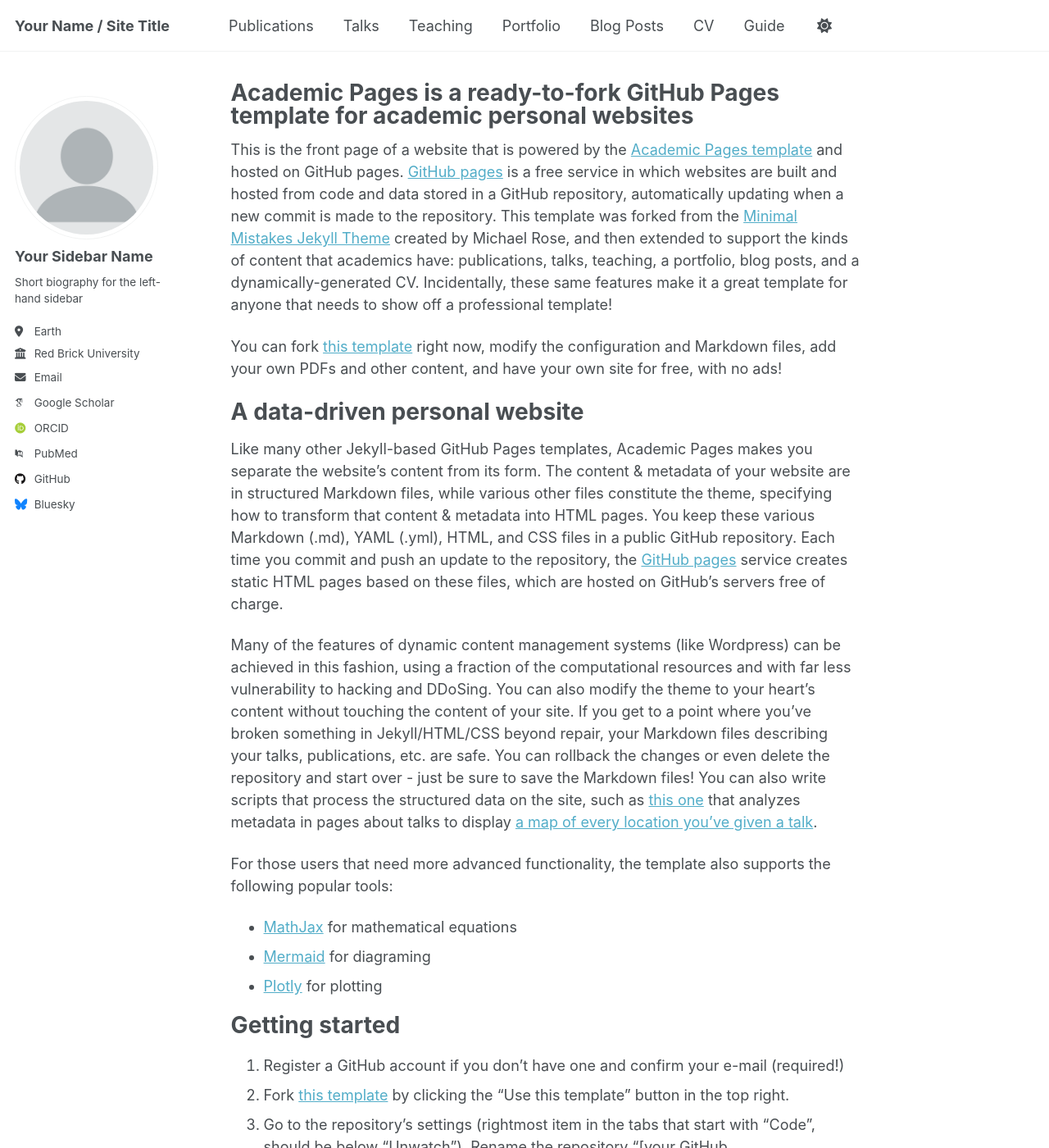
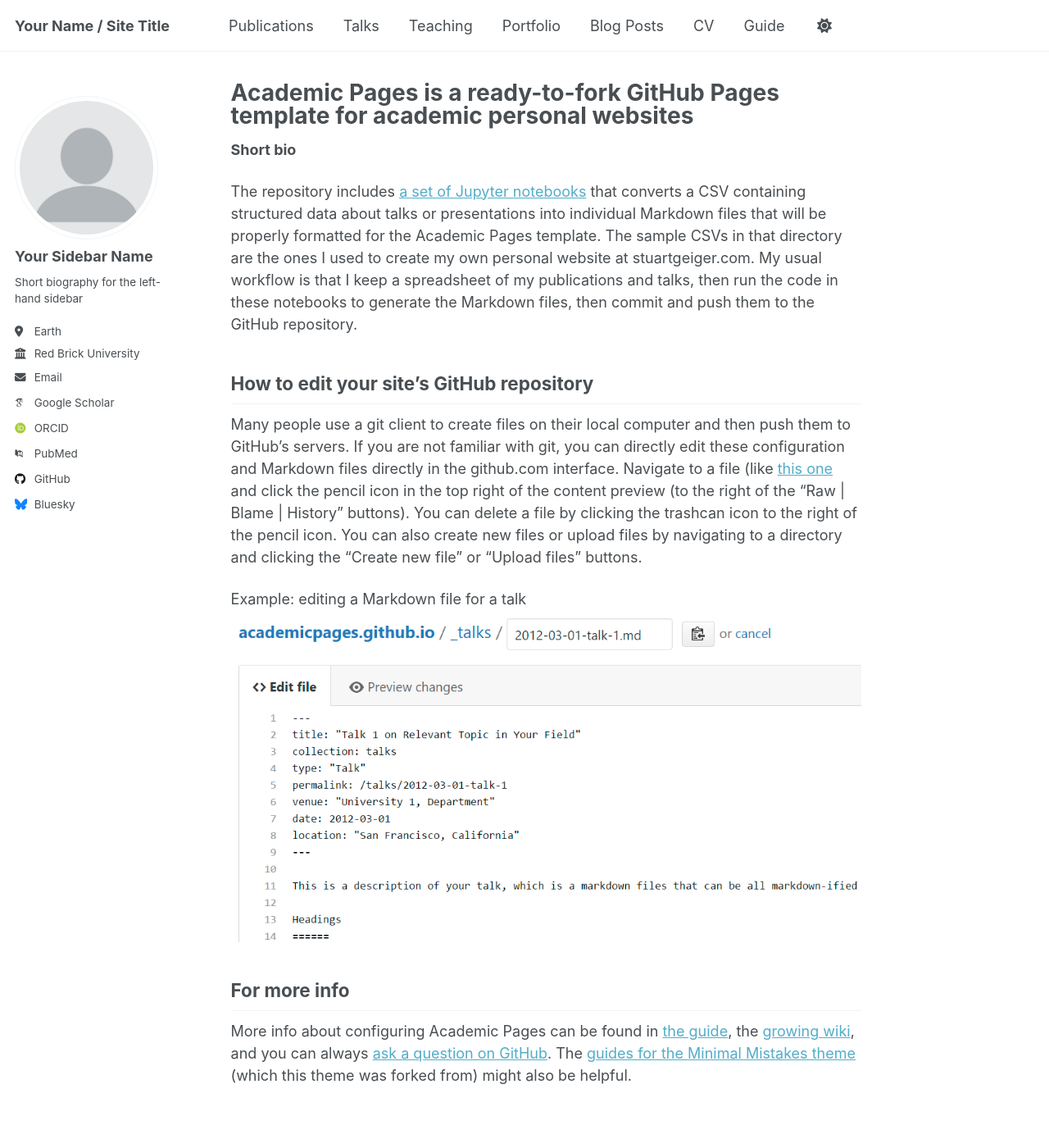
Before and after one commit to liweiw5255/liweiw5255.github.io, a Jekyll site: the page built from _pages/about.md, in a window 1280 px wide and 1400 px high. Shown: the whole window at 82% size. Built offline with Jekyll 4.4.1, drawn with Linux system fonts in a browser that asks for light colours; some web fonts are replaced; a script that is not in the unit is left out; some of the changed text lies outside the part shown.

Commit message:
Update about.md

```diff
--- a/_pages/about.md
+++ b/_pages/about.md
@@ -7,39 +7,7 @@ redirect_from:
   - /about.html
 ---
 
-This is the front page of a website that is powered by the [Academic Pages template](https://github.com/academicpages/academicpages.github.io) and hosted on GitHub pages. [GitHub pages](https://pages.github.com) is a free service in which websites are built and hosted from code and data stored in a GitHub repository, automatically updating when a new commit is made to the repository. This template was forked from the [Minimal Mistakes Jekyll Theme](https://mmistakes.github.io/minimal-mistakes/) created by Michael Rose, and then extended to support the kinds of content that academics have: publications, talks, teaching, a portfolio, blog posts, and a dynamically-generated CV. Incidentally, these same features make it a great template for anyone that needs to show off a professional template!
-
- You can fork [this template](https://github.com/academicpages/academicpages.github.io) right now, modify the configuration and Markdown files, add your own PDFs and other content, and have your own site for free, with no ads!
-
-A data-driven personal website
-======
-Like many other Jekyll-based GitHub Pages templates, Academic Pages makes you separate the website's content from its form. The content & metadata of your website are in structured Markdown files, while various other files constitute the theme, specifying how to transform that content & metadata into HTML pages. You keep these various Markdown (.md), YAML (.yml), HTML, and CSS files in a public GitHub repository. Each time you commit and push an update to the repository, the [GitHub pages](https://pages.github.com/) service creates static HTML pages based on these files, which are hosted on GitHub's servers free of charge.
-
-Many of the features of dynamic content management systems (like Wordpress) can be achieved in this fashion, using a fraction of the computational resources and with far less vulnerability to hacking and DDoSing. You can also modify the theme to your heart's content without touching the content of your site. If you get to a point where you've broken something in Jekyll/HTML/CSS beyond repair, your Markdown files describing your talks, publications, etc. are safe. You can rollback the changes or even delete the repository and start over - just be sure to save the Markdown files! You can also write scripts that process the structured data on the site, such as [this one](https://github.com/academicpages/academicpages.github.io/blob/master/talkmap.ipynb) that analyzes metadata in pages about talks to display [a map of every location you've given a talk](https://academicpages.github.io/talkmap.html).
-
-For those users that need more advanced functionality, the template also supports the following popular tools:
-- [MathJax](https://www.mathjax.org/) for mathematical equations
-- [Mermaid](https://mermaid.js.org/) for diagraming
-- [Plotly](https://plotly.com/javascript/) for plotting
-
-Getting started
-======
-1. Register a GitHub account if you don't have one and confirm your e-mail (required!)
-1. Fork [this template](https://github.com/academicpages/academicpages.github.io) by clicking the "Use this template" button in the top right.
-1. Go to the repository's settings (rightmost item in the tabs that start with "Code", should be below "Unwatch"). Rename the repository "[your GitHub username].github.io", which will also be your website's URL.
-1. Set site-wide configuration and create content & metadata (see below -- also see [this set of diffs](http://archive.is/3TPas) showing what files were changed to set up [an example site](https://getorg-testacct.github.io) for a user with the username "getorg-testacct")
-1. Upload any files (like PDFs, .zip files, etc.) to the files/ directory. They will appear at https://[your GitHub username].github.io/files/example.pdf.
-1. Check status by going to the repository settings, in the "GitHub pages" section
-
-Site-wide configuration
-------
-The main configuration file for the site is in the base directory in [_config.yml](https://github.com/academicpages/academicpages.github.io/blob/master/_config.yml), which defines the content in the sidebars and other site-wide features. You will need to replace the default variables with ones about yourself and your site's github repository. The configuration file for the top menu is in [_data/navigation.yml](https://github.com/academicpages/academicpages.github.io/blob/master/_data/navigation.yml). For example, if you don't have a portfolio or blog posts, you can remove those items from that navigation.yml file to remove them from the header.
-
-Create content & metadata
-------
-For site content, there is one Markdown file for each type of content, which are stored in directories like _publications, _talks, _posts, _teaching, or _pages. For example, each talk is a Markdown file in the [_talks directory](https://github.com/academicpages/academicpages.github.io/tree/master/_talks). At the top of each Markdown file is structured data in YAML about the talk, which the theme will parse to do lots of cool stuff. The same structured data about a talk is used to generate the list of talks on the [Talks page](https://academicpages.github.io/talks), each [individual page](https://academicpages.github.io/talks/2012-03-01-talk-1) for specific talks, the talks section for the [CV page](https://academicpages.github.io/cv), and the [map of places you've given a talk](https://academicpages.github.io/talkmap.html) (if you run this [python file](https://github.com/academicpages/academicpages.github.io/blob/master/talkmap.py) or [Jupyter notebook](https://github.com/academicpages/academicpages.github.io/blob/master/talkmap.ipynb), which creates the HTML for the map based on the contents of the _talks directory).
-
-**Markdown generator**
+**Short bio**
 
 The repository includes [a set of Jupyter notebooks](https://github.com/academicpages/academicpages.github.io/tree/master/markdown_generator
 ) that converts a CSV containing structured data about talks or presentations into individual Markdown files that will be properly formatted for the Academic Pages template. The sample CSVs in that directory are the ones I used to create my own personal website at stuartgeiger.com. My usual workflow is that I keep a spreadsheet of my publications and talks, then run the code in these notebooks to generate the Markdown files, then commit and push them to the GitHub repository.
```
